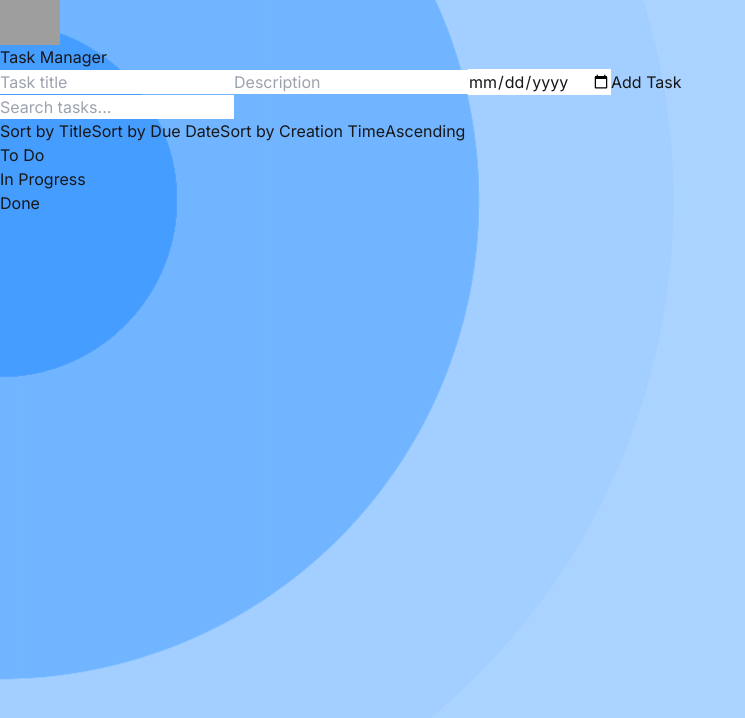
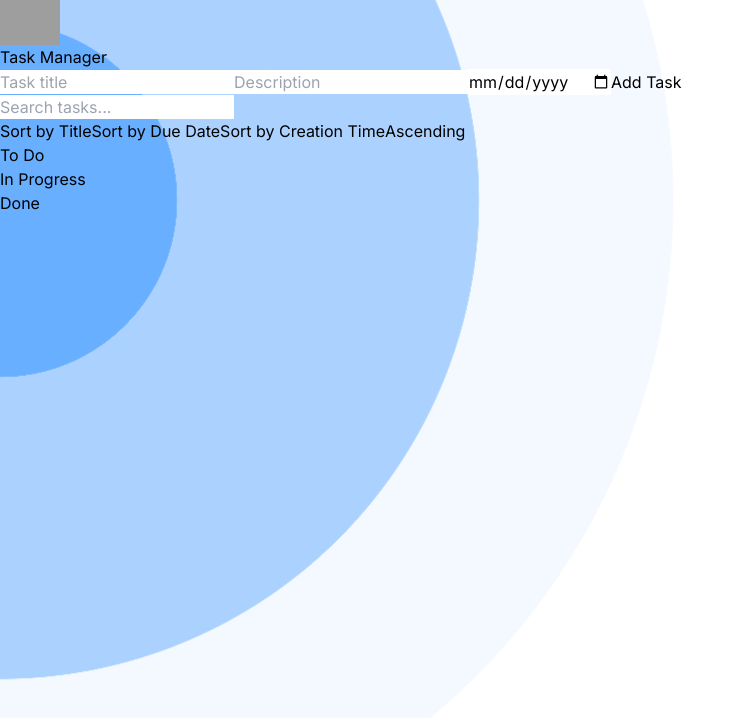
Before and after one commit to legitem2023/umbra_exam, a Next.js app: page / in a window 1280 px wide. Shown: the top 718 px of the page, without its empty margins (0-745 px from the left). Built offline with nearby package versions, Linux system fonts and the light colour scheme; grey boxes are pictures that could not be loaded.

Commit message:
Update globals.css

```diff
--- a/src/app/globals.css
+++ b/src/app/globals.css
@@ -15,9 +15,9 @@
 }
 
 body {
-  color: var(--foreground);
+  color: '#000000';
   background: var(--background);
-  background-color: #aad3ff;
+  background-color: '#aad3ff';
   font-family: Arial, Helvetica, sans-serif;
   /* Permalink - use to edit and share this gradient: https://colorzilla.com/gradient-editor/#1e5799+0,2989d8+50,207cca+89,207cca+89,7db9e8+100 */
 }
```
